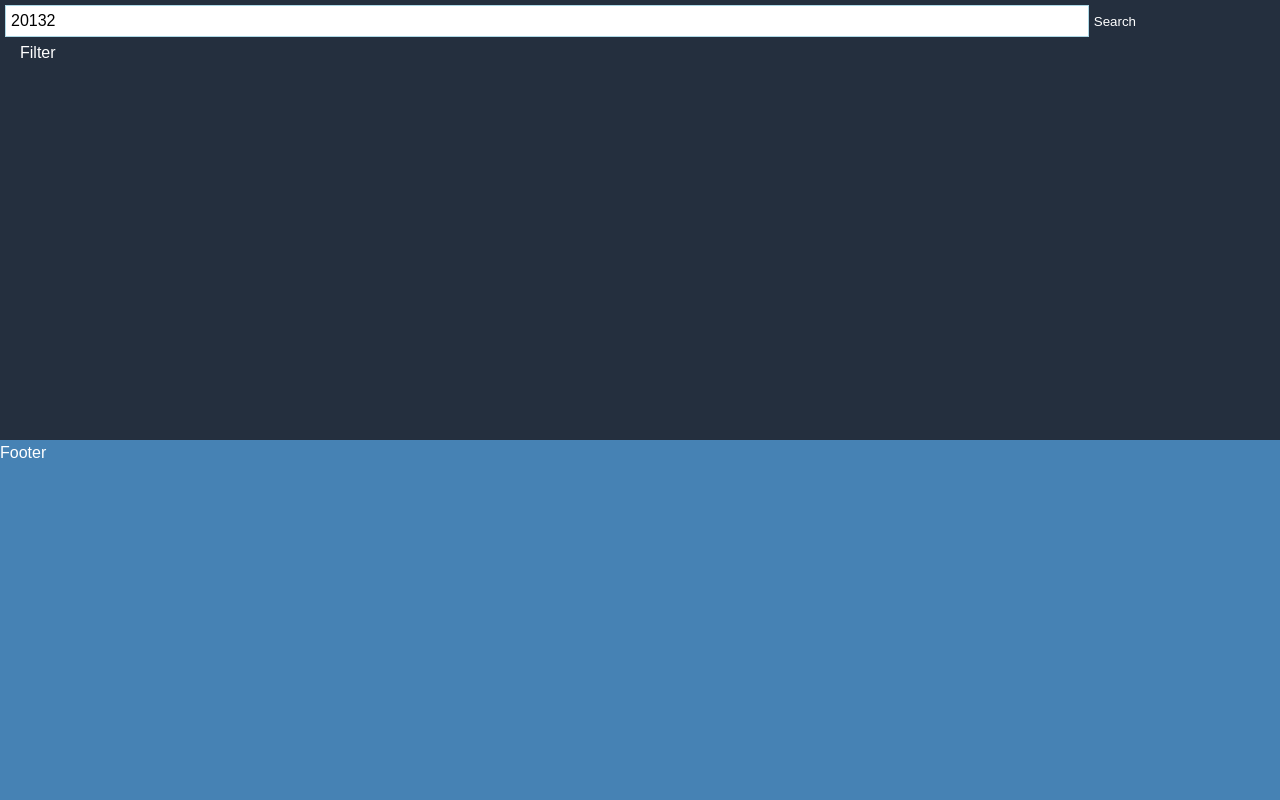
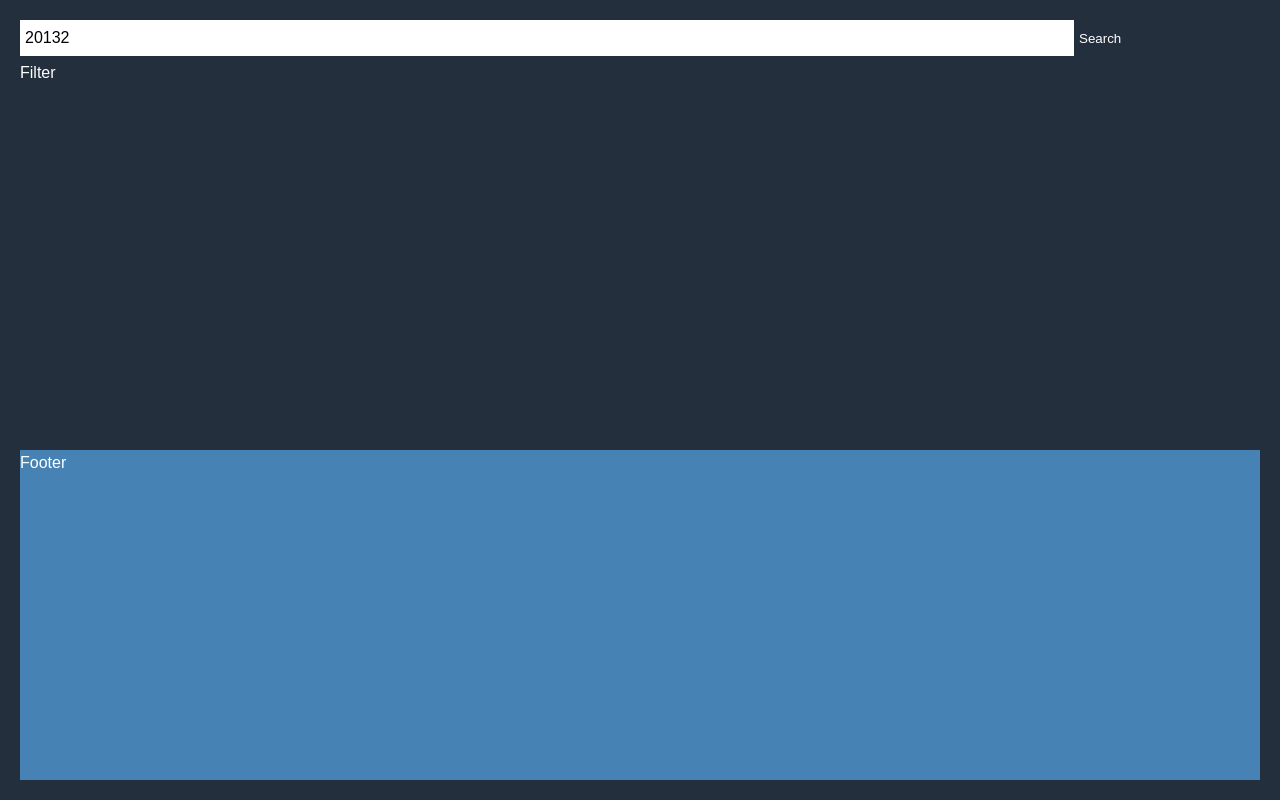
Before and after one commit to tnfranks/sandbox-mobile, a React (Create React App) app: page / in a window 1280 px wide. Built offline with nearby package versions, Linux system fonts and the light colour scheme.

Commit message:
styling changes to add consistent padding

```diff
--- a/package.json
+++ b/package.json
@@ -6,8 +6,8 @@
     "@babel/polyfill": "^7.2.5",
     "@babel/runtime": "^7.3.1",
     "axios": "^0.18.0",
-    "react": "16.8.0-alpha.1",
-    "react-dom": "16.8.0-alpha.1",
+    "react": "^16.8.0",
+    "react-dom": "^16.8.0",
     "react-google-maps-api": "^1.0.8",
     "react-scripts": "2.1.3",
     "styled-components": "^4.1.3"
--- a/src/App/AppContainerClass.js
+++ b/src/App/AppContainerClass.js
@@ -50,7 +50,7 @@ class AppContainerClass extends Component {
         this.state.loading ? map = (<p>Loading...</p>) : map = (<MapComponent locationData={this.state.locations} bounds={this.state.bounds} />)
         return (
             <Main>
-                <div style={{ paddingLeft: '.5rem', paddingTop: '.5rem', height: '100%', backgroundColor: '#242f3e' }}>
+                <div>
                     <SearchInput onSearchSubmit={this.onSearchSubmit} />
                 </div>
                 <div class="filter">Filter</div>
--- a/src/styles/Input.js
+++ b/src/styles/Input.js
@@ -2,10 +2,10 @@
 import styled from 'styled-components'
 
 export const Input = styled.input`
-    border: 1px solid lightblue;
+    border: none;
+    padding: .5rem;
     height: 90%;
     width: 85%;
-    padding: 0 .5rem;
     font-size: 1.6rem;
     &:focus {
         outline: none;
--- a/src/styles/Main.js
+++ b/src/styles/Main.js
@@ -3,12 +3,9 @@ import styled from 'styled-components'
 export const Main = styled.main`
     background-color: #242f3e;
     color: #fff;
+    padding: 2rem;
     display: grid;
-    grid-template-rows: 40px 40px calc(100vh - 80px);
-
-    .filter {
-        padding-left: 2rem;
-    }
+    grid-template-rows: 4rem 4rem calc(100vh - 12rem);
 `
 
 export const ListContainer = styled.div`
@@ -17,9 +14,9 @@ export const ListContainer = styled.div`
     overflow: auto;
 
     grid-template-rows: 1fr 1fr;
+    grid-row-gap: 2rem;
 `
 export const List = styled.div`
-    padding: 2rem;
     display: grid;
 
     grid-template-columns: 1fr 1fr;
```
Also changed, not shown: 1 other file (tests, documents, lock files or other folders).
